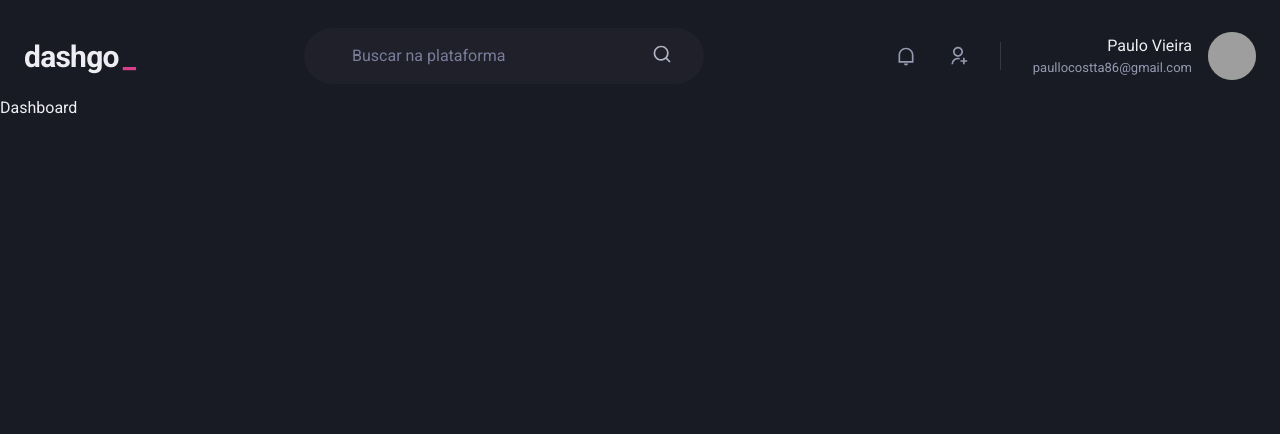
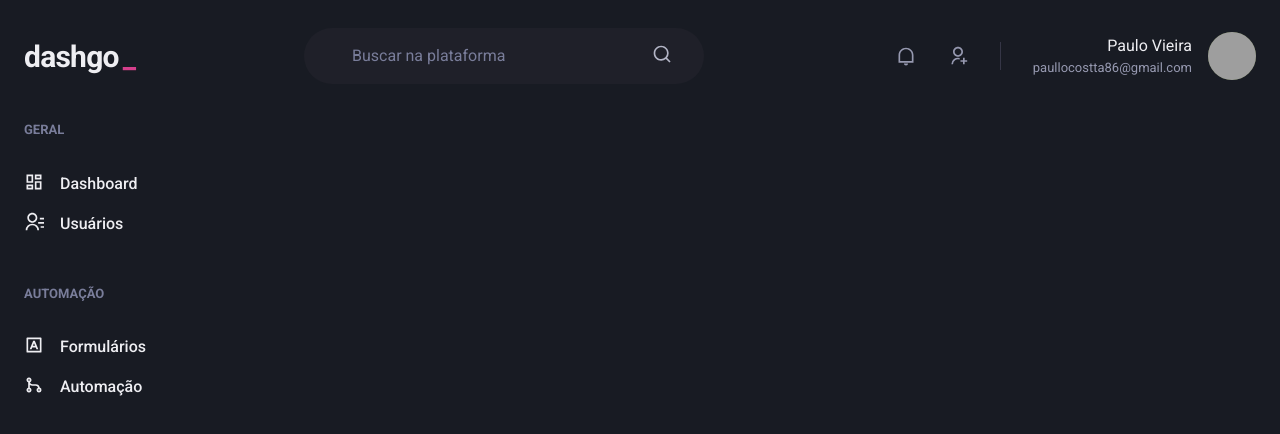
Before and after one commit to paulorcvieira/dashgo-nextjs-chakra, a Next.js app: page /dashboard in a window 1280 px wide. Shown: the top 434 px of the page. Built offline with nearby package versions, Linux system fonts and the light colour scheme; grey boxes are pictures that could not be loaded.

Commit message:
feat: create sidebar

```diff
--- /dev/null
+++ b/src/components/Sidebar.tsx
@@ -0,0 +1,49 @@
+import { Box, Link, Stack, Text, Icon } from "@chakra-ui/react";
+import {
+  RiDashboardLine,
+  RiContactsLine,
+  RiInputMethodLine,
+  RiGitMergeLine,
+} from "../styles/icons";
+
+export default function Sidebar() {
+  return (
+    <Box as="aside" w="64" mr="8">
+      <Stack spacing="12" align="flex-start">
+        <Box>
+          <Text fontWeight="bold" color="gray.400" fontSize="small">GERAL</Text>
+
+          <Stack spacing="4" mt="8" align="stretch">
+            <Link display="flex" align="center">
+              <Icon as={RiDashboardLine} fontSize="20" />
+              <Text ml="4" fontWeight="medium">Dashboard</Text>
+            </Link>
+
+            <Link display="flex" align="center">
+              <Icon as={RiContactsLine} fontSize="20" />
+              <Text ml="4" fontWeight="medium">Usuários</Text>
+            </Link>
+          </Stack>
+        </Box>
+
+        <Box>
+          <Text fontWeight="bold" color="gray.400" fontSize="small">
+            AUTOMAÇÃO
+          </Text>
+
+          <Stack spacing="4" mt="8" align="stretch">
+            <Link display="flex" align="center">
+              <Icon as={RiInputMethodLine} fontSize="20" />
+              <Text ml="4" fontWeight="medium">Formulários</Text>
+            </Link>
+
+            <Link display="flex" align="center">
+              <Icon as={RiGitMergeLine} fontSize="20" />
+              <Text ml="4" fontWeight="medium">Automação</Text>
+            </Link>
+          </Stack>
+        </Box>
+      </Stack>
+    </Box>
+  )
+}
--- a/src/pages/dashboard.tsx
+++ b/src/pages/dashboard.tsx
@@ -1,10 +1,16 @@
+import { Flex } from '@chakra-ui/react'
+
 import Header from "../components/Header";
+import Sidebar from "../components/Sidebar";
 
 export default function Dashboard() {
   return (
-    <>
+    <Flex direction="column" h="100vh">
       <Header />
-      <h1>Dashboard</h1>
-    </>
+
+      <Flex w="100%" my="6" maxW={1480} mx="auto" px="6">
+        <Sidebar />
+      </Flex>
+    </Flex>
   )
 }
--- a/src/styles/icons.ts
+++ b/src/styles/icons.ts
@@ -2,4 +2,8 @@
   RiSearchLine,
   RiNotificationLine,
   RiUserAddLine,
+  RiDashboardLine,
+  RiContactsLine,
+  RiInputMethodLine,
+  RiGitMergeLine,
 } from 'react-icons/ri'
```
